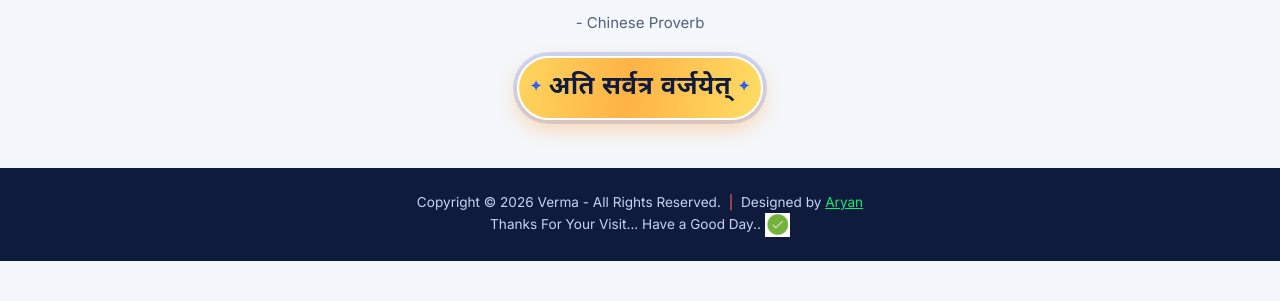
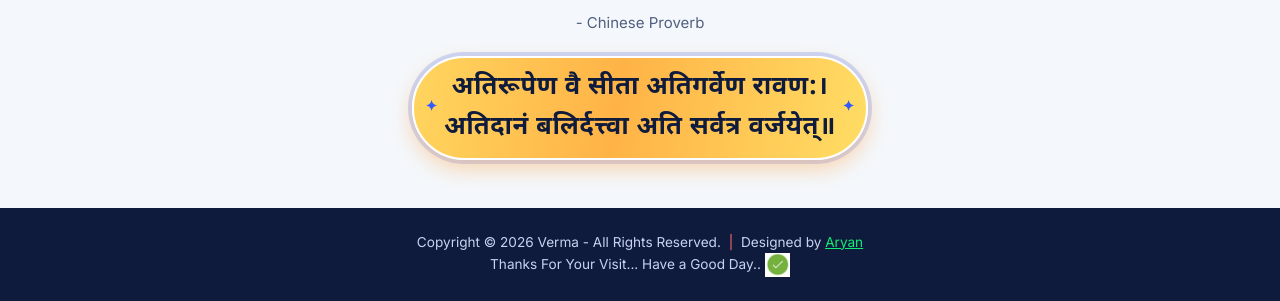
Before and after one commit to rajankm991/sample_web, a plain HTML site: page index.html in a window 1280 px wide. Shown: the part 2900-3201 px from the top of the page. Before the commit the page ends 3161 px from the top, so only its background shows below. Drawn offline with Linux system fonts and the light colour scheme.

Commit message:
Add files via upload

```diff
--- a/index.html
+++ b/index.html
@@ -150,8 +150,9 @@
     <img src="image/tree.jpg" alt="Tree">
     <p><b>"The best time to plant a tree was 20 years ago. The second best time is now."</b></p>
     <p style="color:var(--muted)">- Chinese Proverb</p>
-    <div class="shloka"><span class="shloka-text">अति सर्वत्र वर्जयेत्</span></div>
-  </div>
+    <div class="shloka"><span class="shloka-text">अतिरूपेण वै सीता अतिगर्वेण रावण:। <br>
+अतिदानं बलिर्दत्त्वा अति सर्वत्र वर्जयेत्॥</span></div>
+
 </main>
 
 <footer>
```
